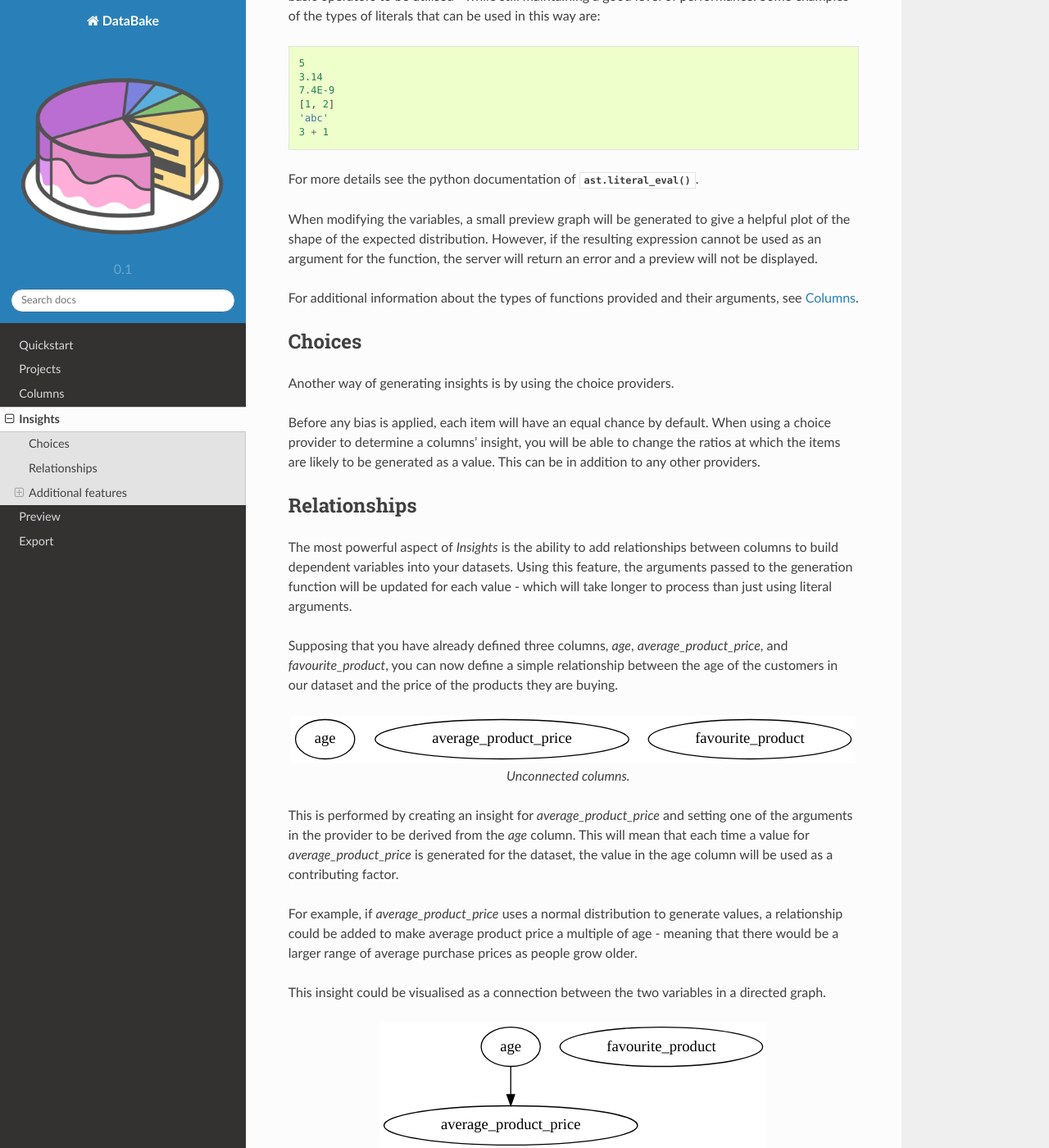
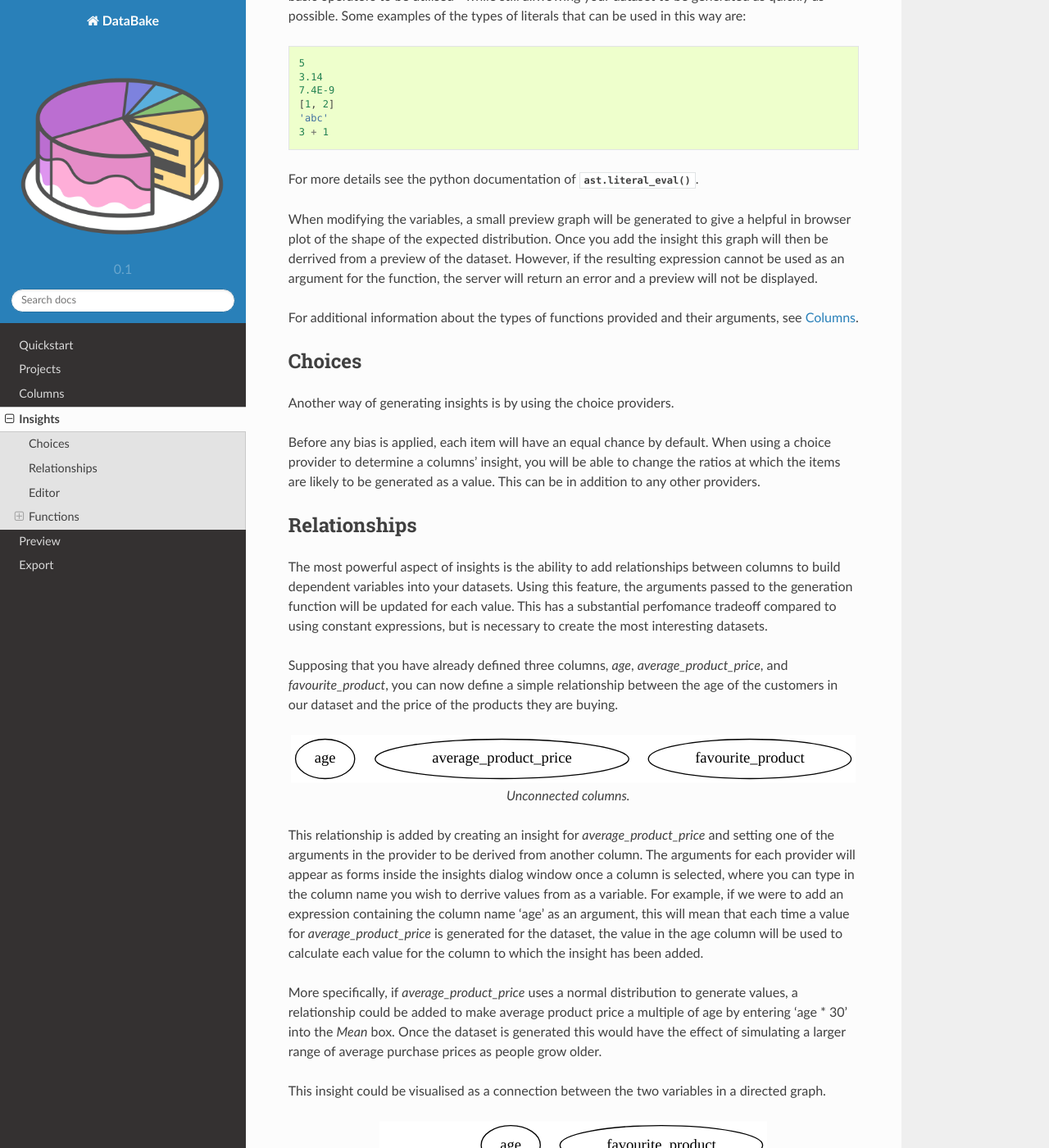
Before and after one commit to cognitivelogic/databake-docs, a Sphinx documentation site: the page built from docs/source/insights.rst, in a window 1280 px wide and 1400 px high, scrolled down 369 px. Shown: the whole window at 82% size. Built offline with Sphinx 7.4.7 and the Read the Docs theme 2.0.0, drawn with Linux system fonts in a browser that asks for light colours; some of the changed text lies outside the part shown.

Commit message:
More tweaks and formatting
Remove scatter plots prompt

```diff
--- a/docs/source/columns.rst
+++ b/docs/source/columns.rst
@@ -11,7 +11,7 @@ A number of pre-defined column types are available that can be easily added to y
 Custom
 ------
 
-Alternatively, column types can be defined manually. Users can add `providers`_ and `wrappers`_ to define the ways in which the data will be generated.
+Alternatively, column types can be defined manually in custom mode. From the custom tab, in addition to specifying a column name, you can choose your `providers`_ and `wrappers`_ to define the ways in which the data will be generated. Values for the column can then be tweaked with :doc:`insights`.
 
 Providers
 ^^^^^^^^^
@@ -27,7 +27,7 @@ Basic
     Function                         Effect
     ==============================   ========================================================================================
     Custom                           Returns a single value, very useful when combined with Insights.
-    ISO Date                         Generates a timestamp from within the unix epoch.
+    ISO Date                         Generates a timestamp between the 1st of January 1970 and the time of generation.
     String                           Returns a string specified by the formatting::
 
                                         ? will be replaced a random letter
--- a/docs/source/insights.rst
+++ b/docs/source/insights.rst
@@ -3,9 +3,9 @@ Insights
 
 DataBake can generate insights in your dataset by through a range of methods.
 
-The simplest method is defining the literal arguments - which can give you a constant value for a variable in a generation function. For example, a variable with normal distribution can be changed to show insights by changing the mean and standard deviation of the :doc:`columns`.
+The simplest type of insight is defining the literal arguments - which can give you a constant value for a variable in a generation function. For example, a variable with based on a normal distribution can be changed to show insights by changing the mean and standard deviation of the :doc:`columns`.
 
-The expressions which define the functions's arguments are processed using :func:`ast.literal_eval`. These are then passed to the function where the new values are generated. This allows for some basic operators to be utilised - while still maintaining a good level of performance. Some examples of the types of literals that can be used in this way are::
+The expressions which define the functions's arguments are processed using :func:`ast.literal_eval`. These are then passed to the function where the new values are generated. This allows for some basic operators to be utilised - while still allwowing your dataset to be generated as quickly as possible. Some examples of the types of literals that can be used in this way are::
 
     5
     3.14
@@ -16,7 +16,7 @@ The expressions which define the functions's arguments are processed using :func
 
 For more details see the python documentation of :func:`ast.literal_eval`.
 
-When modifying the variables, a small preview graph will be generated to give a helpful plot of the shape of the expected distribution. However, if the resulting expression cannot be used as an argument for the function, the server will return an error and a preview will not be displayed.
+When modifying the variables, a small preview graph will be generated to give a helpful in browser plot of the shape of the expected distribution. Once you add the insight this graph will then be derrived from a preview of the dataset. However, if the resulting expression cannot be used as an argument for the function, the server will return an error and a preview will not be displayed.
 
 For additional information about the types of functions provided and their arguments, see :doc:`columns`.
 
@@ -30,7 +30,7 @@ Before any bias is applied, each item will have an equal chance by default. When
 Relationships
 -------------
 
-The most powerful aspect of *Insights* is the ability to add relationships between columns to build dependent variables into your datasets. Using this feature, the arguments passed to the generation function will be updated for each value - which will take longer to process than just using literal arguments.
+The most powerful aspect of insights is the ability to add relationships between columns to build dependent variables into your datasets. Using this feature, the arguments passed to the generation function will be updated for each value. This has a substantial perfomance tradeoff compared to using constant expressions, but is necessary to create the most interesting datasets.
 
 Supposing that you have already defined three columns, *age*, *average_product_price*, and *favourite_product*, you can now define a simple relationship between the age of the customers in our dataset and the price of the products they are buying.
 
@@ -42,9 +42,9 @@ Supposing that you have already defined three columns, *age*, *average_product_p
     "average_product_price"
     "favourite_product"
 
-This is performed by creating an insight for *average_product_price* and setting one of the arguments in the provider to be derived from the *age* column. This will mean that each time a value for *average_product_price* is generated for the dataset, the value in the age column will be used as a contributing factor.
+This relationship is added by creating an insight for *average_product_price* and setting one of the arguments in the provider to be derived from another column. The arguments for each provider will appear as forms inside the insights dialog window once a column is selected, where you can type in the column name you wish to derrive values from as a variable. For example, if we were to add an expression containing the column name 'age' as an argument, this will mean that each time a value for *average_product_price* is generated for the dataset, the value in the age column will be used to calculate each value for the column to which the insight has been added.
 
-For example, if *average_product_price* uses a normal distribution to generate values, a relationship could be added to make average product price a multiple of age - meaning that there would be a larger range of average purchase prices as people grow older.
+More specifically, if *average_product_price* uses a normal distribution to generate values, a relationship could be added to make average product price a multiple of age by entering 'age * 30' into the *Mean* box. Once the dataset is generated this would have the effect of simulating a larger range of average purchase prices as people grow older.
 
 This insight could be visualised as a connection between the two variables in a directed graph.
 
@@ -57,7 +57,7 @@ This insight could be visualised as a connection between the two variables in a
 
 Extending this idea further, more relationships can be added between *favourite_product* and the other two columns. Not only can this be done through having a source for each variable, but the two variables can even be combined with one another.
 
-These relationships are defined before generation and used to order each generated column, but it means there is an important condition that the relationships between columns must form a `directed acyclic graph <https://en.wikipedia.org/wiki/Directed_acyclic_graph>`_ - such that no variable is dependent upon itself.
+These relationships are resolved before generation and used to work out the order in which columns should be generated, but it means there is an important condition that the relationships between columns must form a `directed acyclic graph <https://en.wikipedia.org/wiki/Directed_acyclic_graph>`_ - such that no variable is dependent upon itself.
 
 .. digraph:: connected_columns
     :align: center
@@ -68,11 +68,16 @@ These relationships are defined before generation and used to order each generat
 
 DataBake will display a simplified version of these relationships in a graph on the left hand side of the page under the heading of **Column Relationships**. Here you will be able to see how each column connects to one another, including the expression that dictates their relationship.
 
+Editor
+------
 
-Additional features
--------------------
+When editing column relationships in the insights dialog window, a few additional features are available. Arithmetic operators can be used in your expressions including modulo and indices, though it is important to note that there is an execution time limit for each cell so you will not be able to use generate datasets containing expressions like ``9**9**9**9**9**9**9`` as they will fail to preview. The ``==`` comparison operator is also available, primarily for string comparisons in column relatiponships.
 
-In order to provide flexibility in dataset creation a number of extra functions are available for use in Insights.
+
+Functions
+---------
+
+In order to provide flexibility in dataset creation a number of extra functions are available for use in insights.
 
 Builtins
 ^^^^^^^^
```
Also changed, not shown: docs/source/preview.rst (+12 -2 lines), docs/source/quickstart.rst (+10 -8 lines), docs/source/images/quickstart/addcolumn.png, docs/source/images/quickstart/agecolumn.png, docs/source/images/quickstart/column.png, docs/source/images/quickstart/previewcharts.png, docs/source/images/quickstart/previewdata.png, docs/source/images/quickstart/threecolumns.png.
